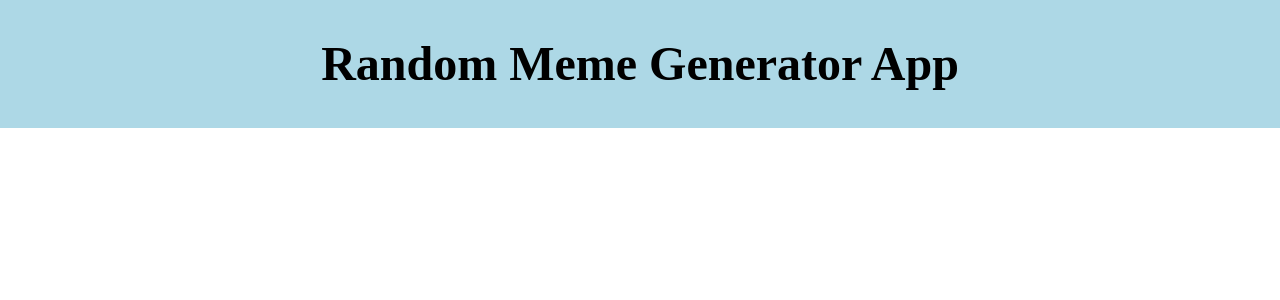
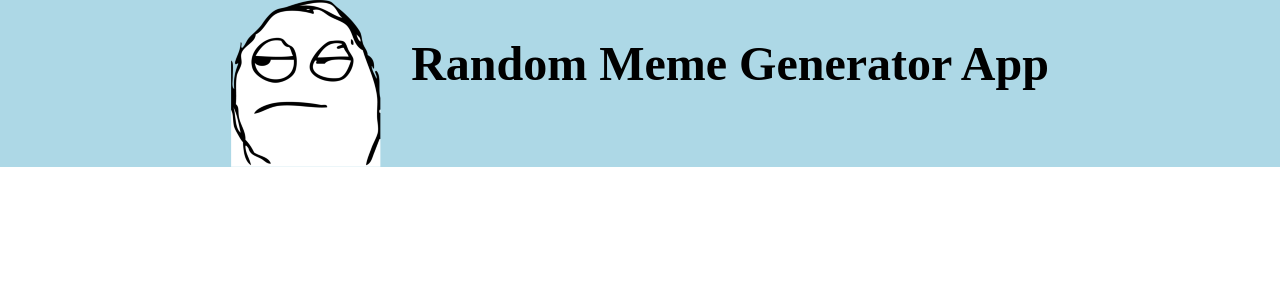
Before and after one commit to Siar416/random_meme_generator, a React (Create React App) app: page / in a window 1280 px wide. Shown: the top 300 px of the page. Built offline with nearby package versions, Linux system fonts and the light colour scheme.

Commit message:
added img to header and some styling to center

```diff
--- a/src/components/Header.jsx
+++ b/src/components/Header.jsx
@@ -1,8 +1,10 @@
 import React from "react";
+import memeImg from "../assets/meme_img1.png";
 
 function Header() {
   return (
     <div className="header">
+      <img className="meme_img" src={memeImg} alt="meme head" />
       <h1>Random Meme Generator App</h1>
     </div>
   );
--- a/src/index.css
+++ b/src/index.css
@@ -138,3 +138,7 @@ table {
   font-size: 3rem;
   font-family: 'Titon One', cursive;
 }
+
+.meme_img {
+  margin-right: 1.875rem;
+}
```
Also changed, not shown: src/assets/meme_img1.png (added).
